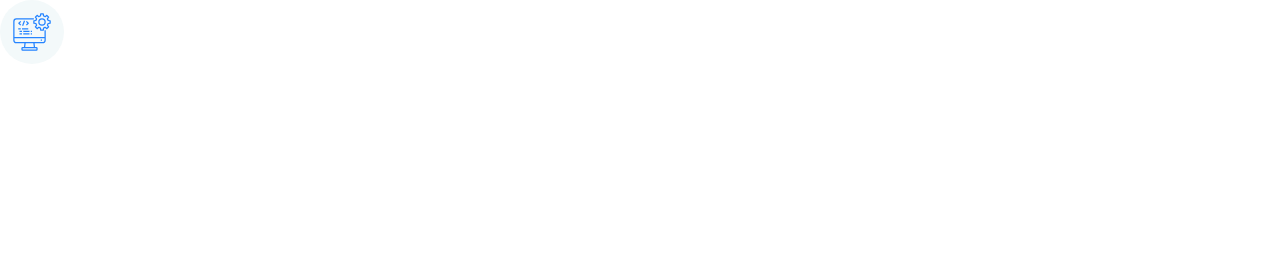
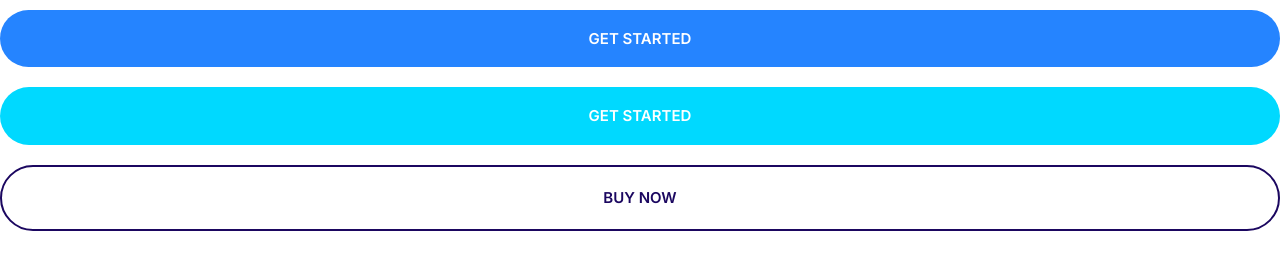
Before and after one commit to AkhilaKolluru98/moshify, a plain HTML site: page index.html in a window 1280 px wide. Drawn offline with Linux system fonts and the light colour scheme.

Commit message:
Butild the buttons component and defined the styles.

```diff
--- a/css/styles.css
+++ b/css/styles.css
@@ -6,8 +6,13 @@
   --color-headings:#1b0760;
   --color-body:#918ca4;
 
- /*Typography*/
 }
+*,
+*::after,
+*::before {
+  box-sizing: border-box;
+}
+/*Typography*/
 html {
   font-size: 62.5%;
 }
@@ -148,3 +153,59 @@ a{
   justify-content: center;
   width: 64px;
 }
+
+/*Buttons*/
+.btn {
+  border-radius: 40px;
+  border:0;
+  cursor: pointer;
+  font-size: 1.8rem;
+  font-weight: 600;
+  margin:1rem 0;
+  outline: 0;
+  padding:2rem 3rem;
+  text-align: center;
+  text-transform: uppercase;
+  white-space: nowrap;
+}
+.btn--primary{
+  background: var(--color-primary);
+  color: #fff;
+}
+.btn--primary:hover {
+  background: #3a8ffd;
+}
+.btn--secondary {
+  background:var(--color-secondary);
+  color: #fff;
+}
+.btn--secondary:hover {
+  background: #00c8eb;
+}
+.btn--accent {
+  background:var(--color-accent);
+  color:#fff
+}
+.btn--accent:hover {
+  background: #ec3000;
+}
+.btn--outline {
+  background: #fff;
+  color: var(--color-headings);
+  border: 2px solid var(--color-headings);
+}
+.btn--outline:hover {
+  background: var(--color-headings);
+  color: #fff;
+}
+.btn--block {
+  width:100%;
+  display: inline-block;
+}
+
+@media screen and (min-width:1024px) {
+  .btn{
+    font-size: 1.5rem;
+  }
+
+}
--- a/index.html
+++ b/index.html
@@ -12,11 +12,9 @@
     <link href="https://fonts.googleapis.com/css2?family=Inter:wght@400;600;700&display=swap" rel="stylesheet">
 </head>
 <body>
-    <span class="icon-container">
-        <svg class="icon icon--primary">
-            <use xlink:href="images/sprite.svg#computer"></use>
-          </svg>
-    </span>
+    <button class="btn btn--primary btn--block">Get Started</button>
+    <button class="btn btn--secondary btn--block">Get Started</button>
+    <a href="#" class="btn btn--outline btn--block">Buy Now</a>
 
 
 
```
Also changed, not shown: components/buttons.html (added, +3 -0 lines).
